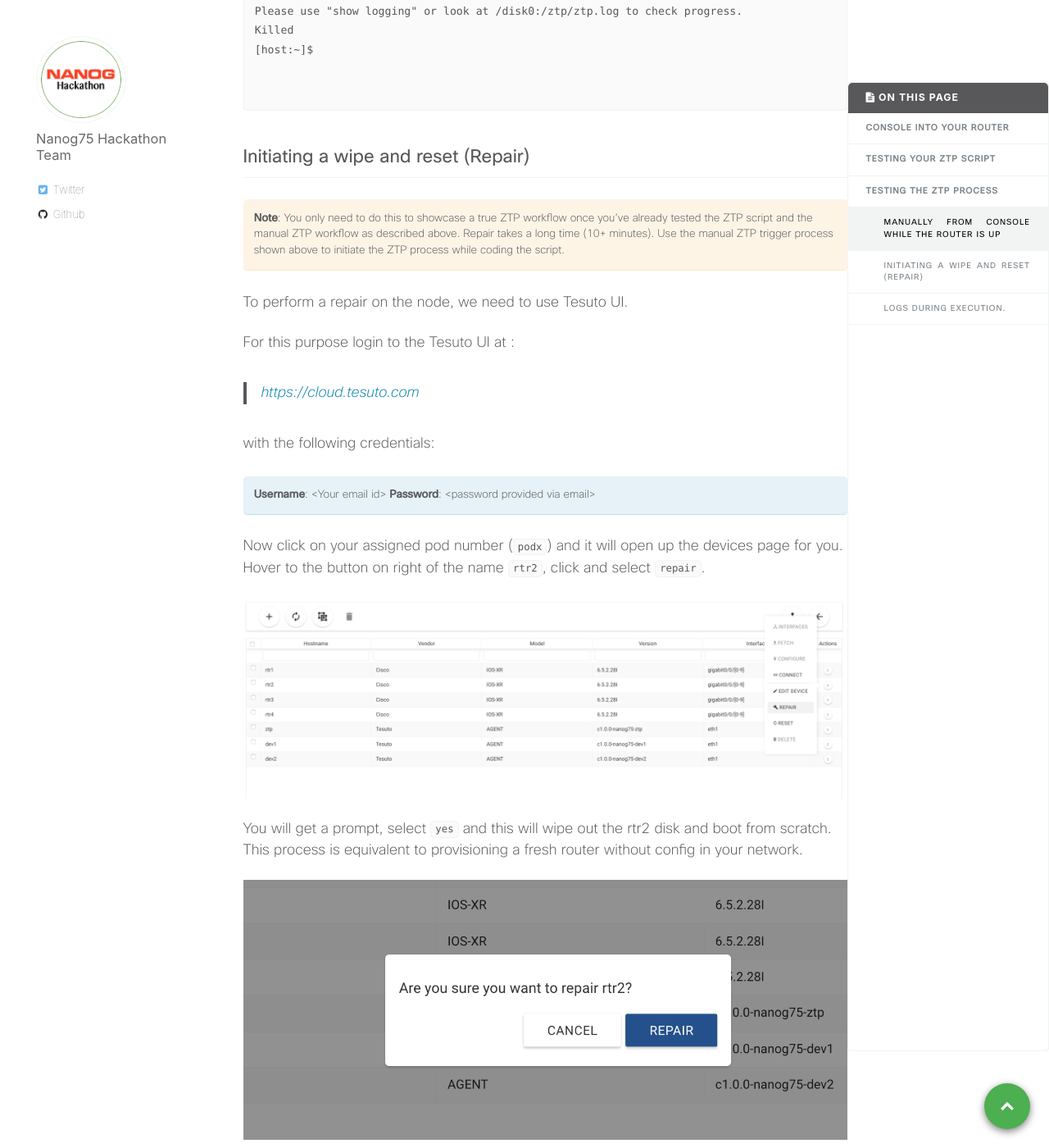
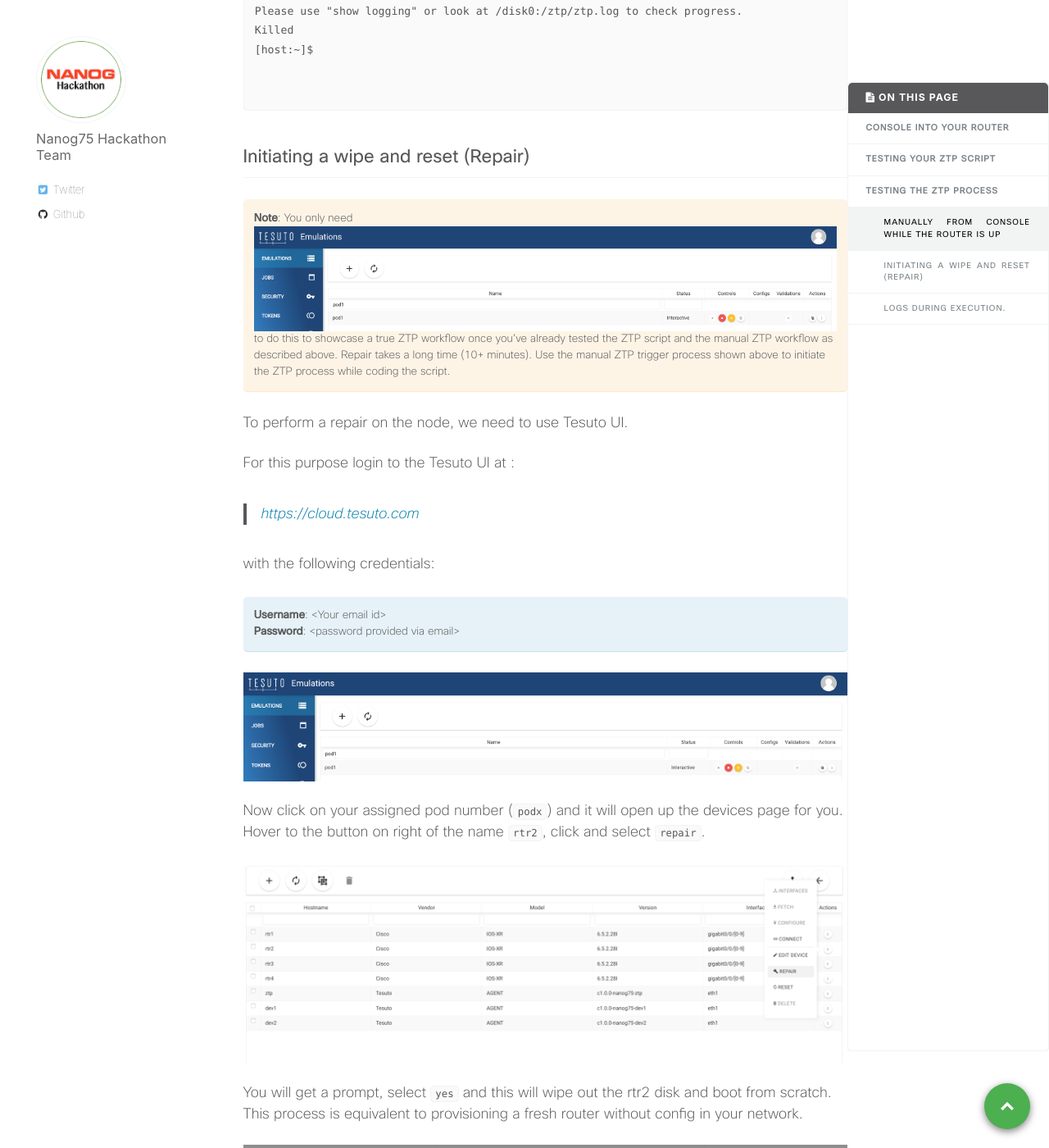
Before and after one commit to nanog75/hackathon, a Jekyll site: the page built from _day0/2019-02-17-step-2-performing-ztp.md, in a window 1280 px wide and 1400 px high, scrolled down 6139 px. Shown: the whole window at 82% size. Built offline with Jekyll 4.4.1, drawn with Linux system fonts in a browser that asks for light colours; some of the changed text lies outside the part shown.

Commit message:
Update 2019-02-17-step-2-performing-ztp.md

```diff
--- a/_day0/2019-02-17-step-2-performing-ztp.md
+++ b/_day0/2019-02-17-step-2-performing-ztp.md
@@ -275,7 +275,8 @@ Killed
 
 ### Initiating a wipe and reset (Repair)
 
-**Note**:  You only need to do this to showcase a true ZTP workflow once you've already tested the ZTP script and the manual ZTP workflow as described above. Repair takes a long time (10+ minutes). Use the manual ZTP trigger process shown above to initiate the ZTP process while coding the script.
+**Note**:  You only need![pod_pic.png]({{site.baseurl}}/images/pod_pic.png)
+ to do this to showcase a true ZTP workflow once you've already tested the ZTP script and the manual ZTP workflow as described above. Repair takes a long time (10+ minutes). Use the manual ZTP trigger process shown above to initiate the ZTP process while coding the script.
 {: .notice--warning}
 
 
@@ -293,7 +294,7 @@ with the following credentials:
 
 
 
-
+![]({{site.baseurl}}/images/pod_pic.png)
 
 
 Now click on your assigned pod number (`podx`) and it will open up the devices page for you. Hover to the button on right of the name `rtr2`, click and select `repair`.
@@ -318,7 +319,8 @@ When ZTP is executing (whether manual or through repair), to view the ongoing lo
 <code>
 RP/0/RP0/CPU0:ios#
 RP/0/RP0/CPU0:ios#<mark>bash</mark>
-Sun Feb 17 09:50:47.670 UTC
+Sun Feb 17 09:50:47.670 UTC![pod_pic.png]({{site.baseurl}}/images/pod_pic.png)
+
 
 [host:~]$
 [host:~]$ <mark>tail -f /var/log/ztp.log</mark>
```
